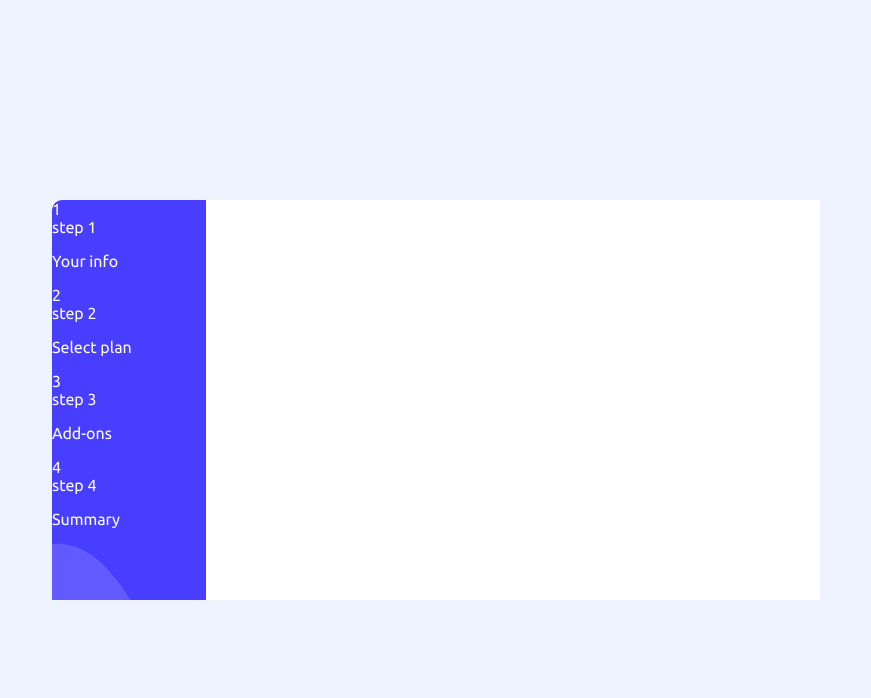
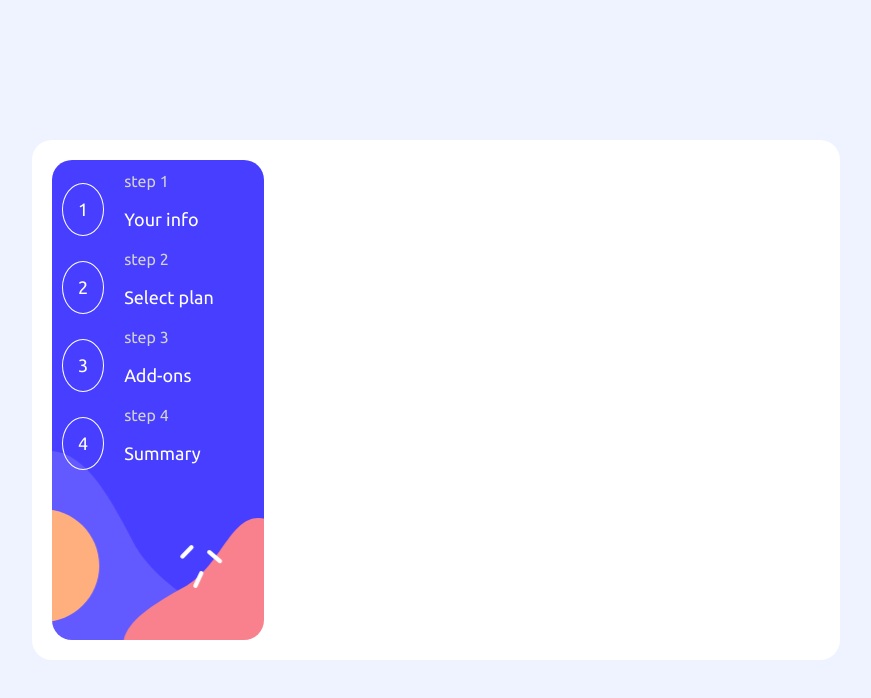
Before and after one commit to Arnemix/step-by-step-form, a React (Create React App) app: page / in a window 1280 px wide. Shown: the top 698 px of the page, without its empty margins (204-1075 px from the left). Built offline with nearby package versions, Linux system fonts and the light colour scheme.

Commit message:
Avancement sidebar

```diff
--- a/src/App.js
+++ b/src/App.js
@@ -13,22 +13,18 @@ function App() {
         <div className="App">
             <div className="form">
                 <div className="form-sidebar">
-                    {
-                        Object.keys(STEPS).map((key, index) => {
-                            let className = "sidebar-step" + key;
-                            return (
-                                <div className={className}>
-                                    <div className="sidebar-step-number">
-                                        {index + 1}
-                                    </div>
-                                    <div>
-                                        <span>step {index + 1}</span>
-                                        <p>{STEPS[key]}</p>
-                                    </div>
+                    {Object.keys(STEPS).map((key, index) => {
+                        let className = "sidebar-step " + key;
+                        return (
+                            <div className={className}>
+                                <div className="sidebar-step-number">{index + 1}</div>
+                                <div>
+                                    <span className="sidebar-step-text">step {index + 1}</span>
+                                    <p>{STEPS[key]}</p>
                                 </div>
-                            )
-                        })
-                    }
+                            </div>
+                        );
+                    })}
                 </div>
             </div>
         </div>
--- a/src/App.scss
+++ b/src/App.scss
@@ -7,14 +7,43 @@
 }
 
 .form {
+    padding: 20px;
+    border-radius: 20px;
     width: 60%;
-    height: 50%;
+    min-height: 60%;
     display: flex;
     background-color: white;
 }
 
 .form-sidebar {
-    width: 20%;
+    width: 25%;
     background-image: url(./assets/sidebar.svg);
+    background-size: cover;
+    background-repeat: no-repeat;
+    background-position: center;
     color: white;
+    display: flex;
+    flex-direction: column;
+    align-items: start;
+    border-radius: 20px;
+    padding: 10px;
+
 }
+
+.sidebar-step {
+    display: flex;
+    align-items: center;
+    gap: 20px;
+    font-size: large;
+}
+
+.sidebar-step-number {
+    border-radius: 50%;
+    border: 1px solid white;
+    padding: 15px;
+}
+
+.sidebar-step-text {
+    font-size: medium;
+    color: lightgray;
+}
```
